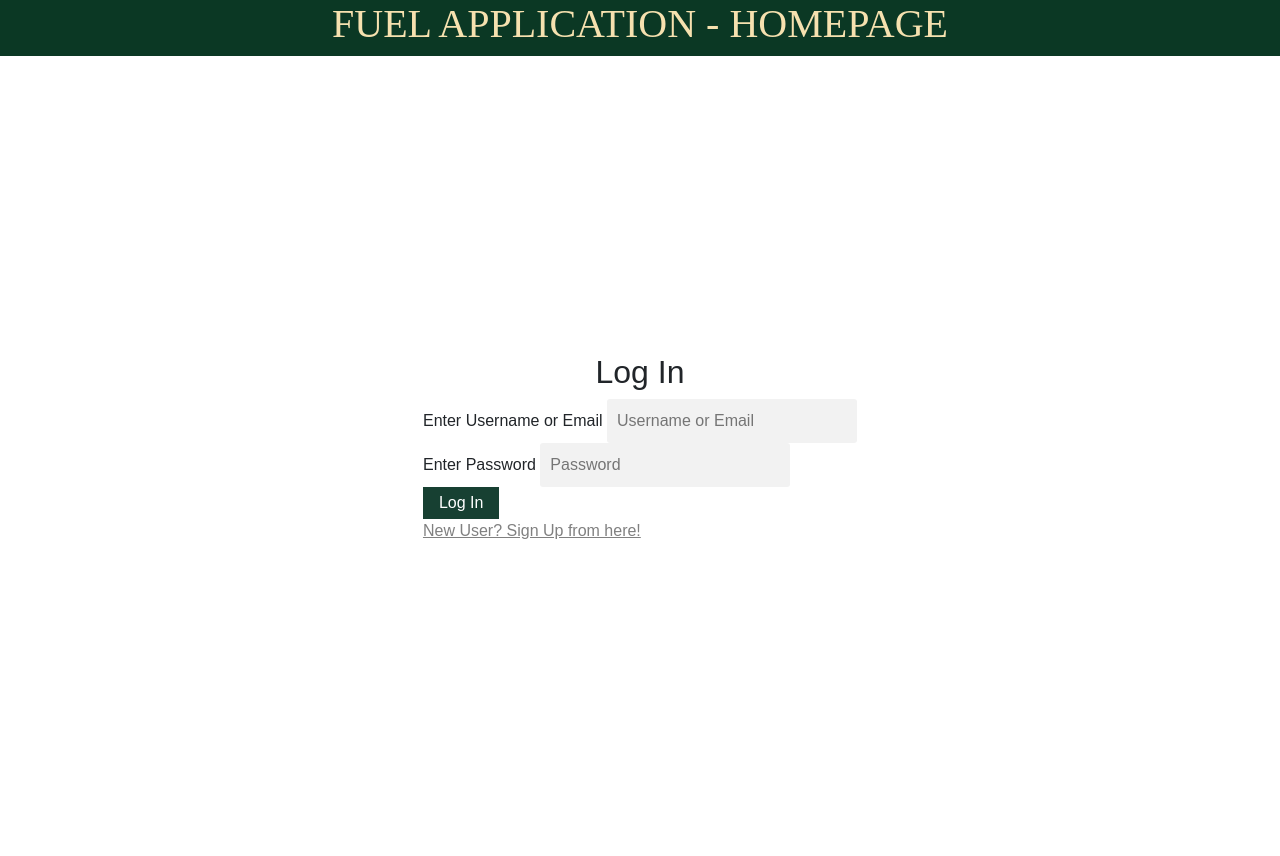
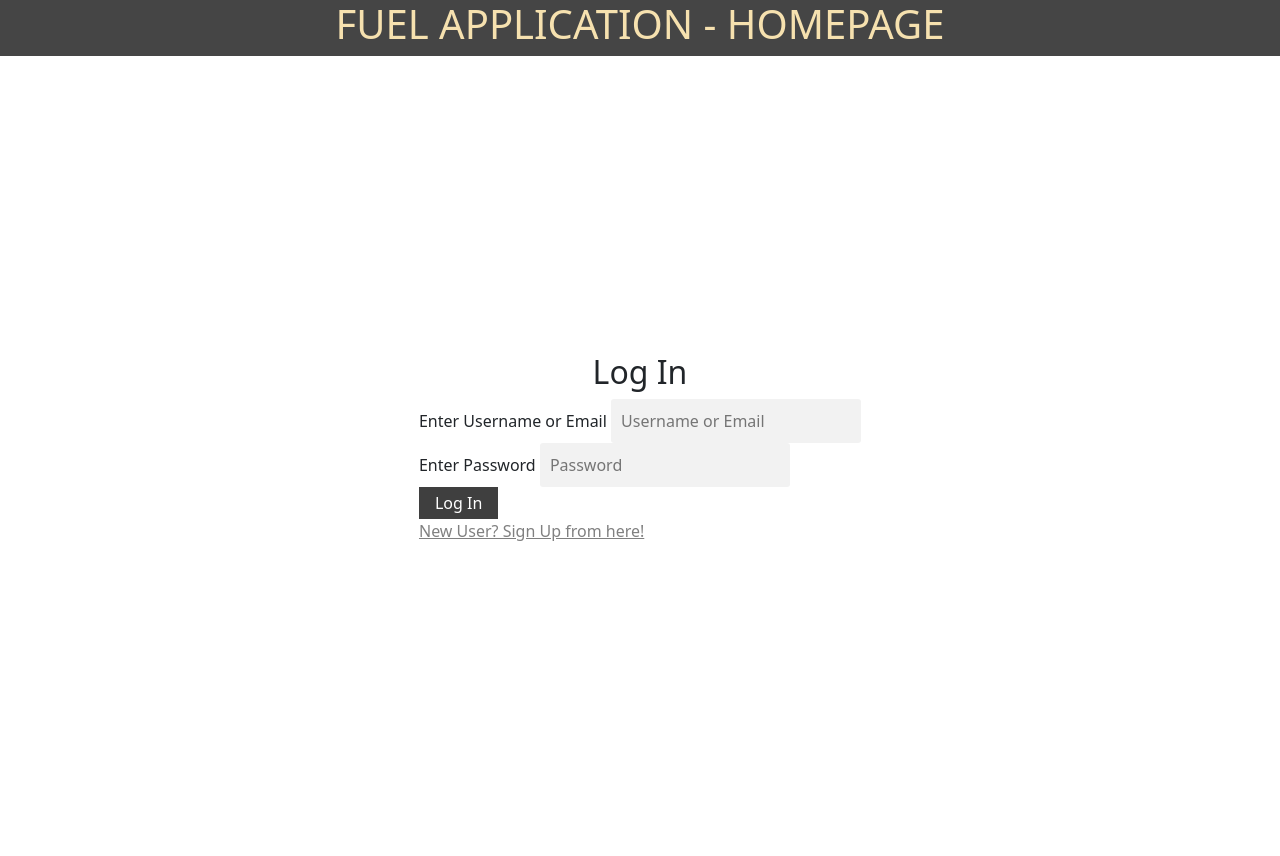
Before and after one commit to mft6300/Group14COSC4353, a PHP site: page /Group14COSC4353/index.php in a window 1280 px wide. Run offline with PHP 8.4, Linux system fonts and the light colour scheme.

Commit message:
colors & fonts

```diff
--- a/style.css
+++ b/style.css
@@ -2,8 +2,7 @@ div.welcome {
   color: #f6e1af;
   text-align: center;
   overflow: hidden;
-  background-color: #0b3824;
-  font-family: serif;
+  background-color: #454545;
 }
 
 a:link {
@@ -67,13 +66,11 @@ ul.footer {
   display: block;
   margin-left: auto;
   margin-right: auto;
-  background-color: #6aaca1;
+  background-color: #585858;
   clear: both;
   margin-top: 180px;
   height: 180px;
   font-size: 18px;
-  font-family: Arial;
-  font-style: italic;
   font-weight: bold;
 }
 
@@ -125,7 +122,6 @@ h2 {
   flex-direction: column;
   justify-content: center;
   align-items: center;
-  font-family: sans-serif;
   font-size: 16;
 }
 input {
@@ -144,7 +140,6 @@ input {
   flex-direction: column;
   justify-content: center;
   align-items: center;
-  font-family: sans-serif;
   font-size: 16;
 }
 button {
@@ -162,7 +157,7 @@ button {
   min-height: 32px;
   border: none;
   color: #fff;
-  background-color: #174032;
+  background-color: #3f3f3f;
   transition: background-color 0.17s ease, color 0.17s ease;
 }
 p.headtitle {
@@ -191,7 +186,6 @@ p.headtitle {
   border-collapse: collapse;
   margin: 25px 0;
   font-size: 0.9em;
-  font-family: sans-serif;
   min-width: 400px;
   box-shadow: 0 0 20px rgba(0, 0, 0, 0.15);
 }
```
